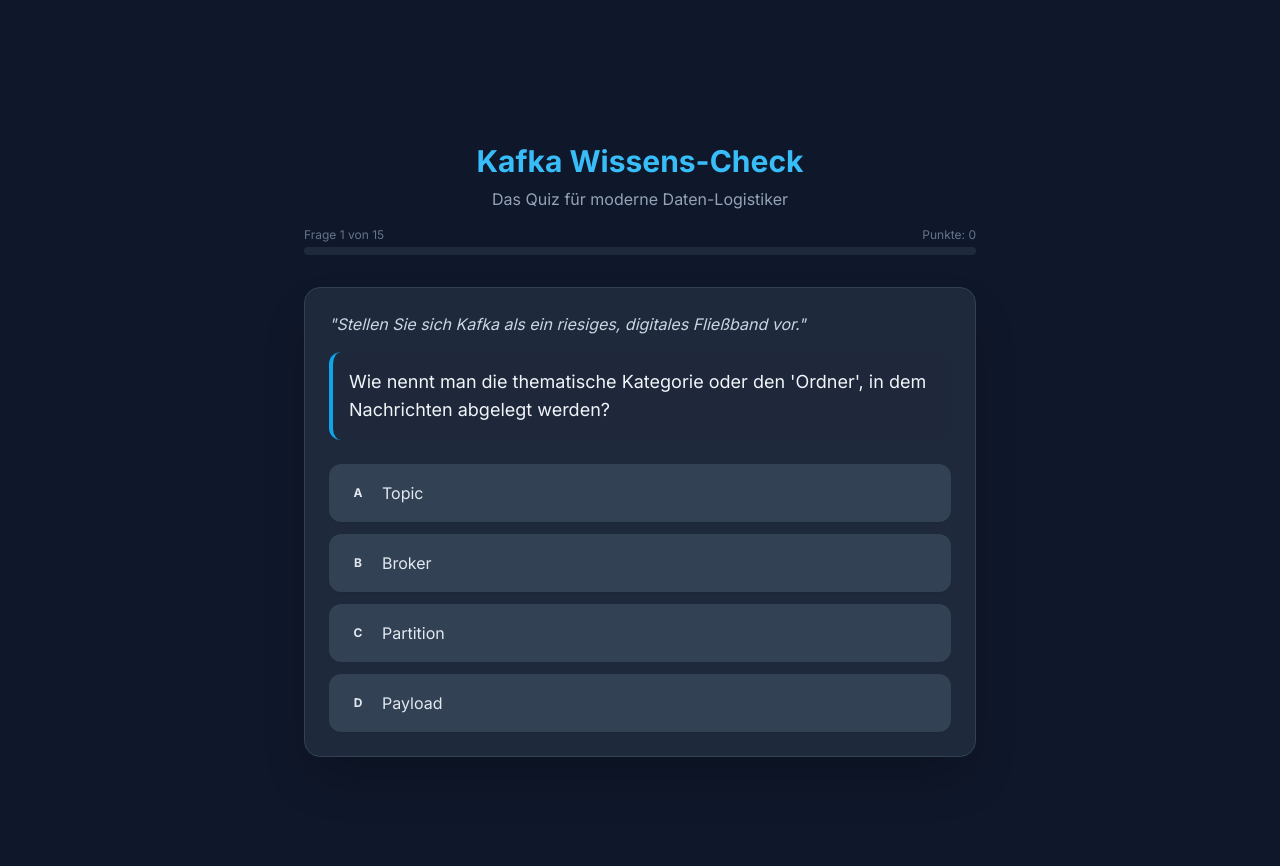
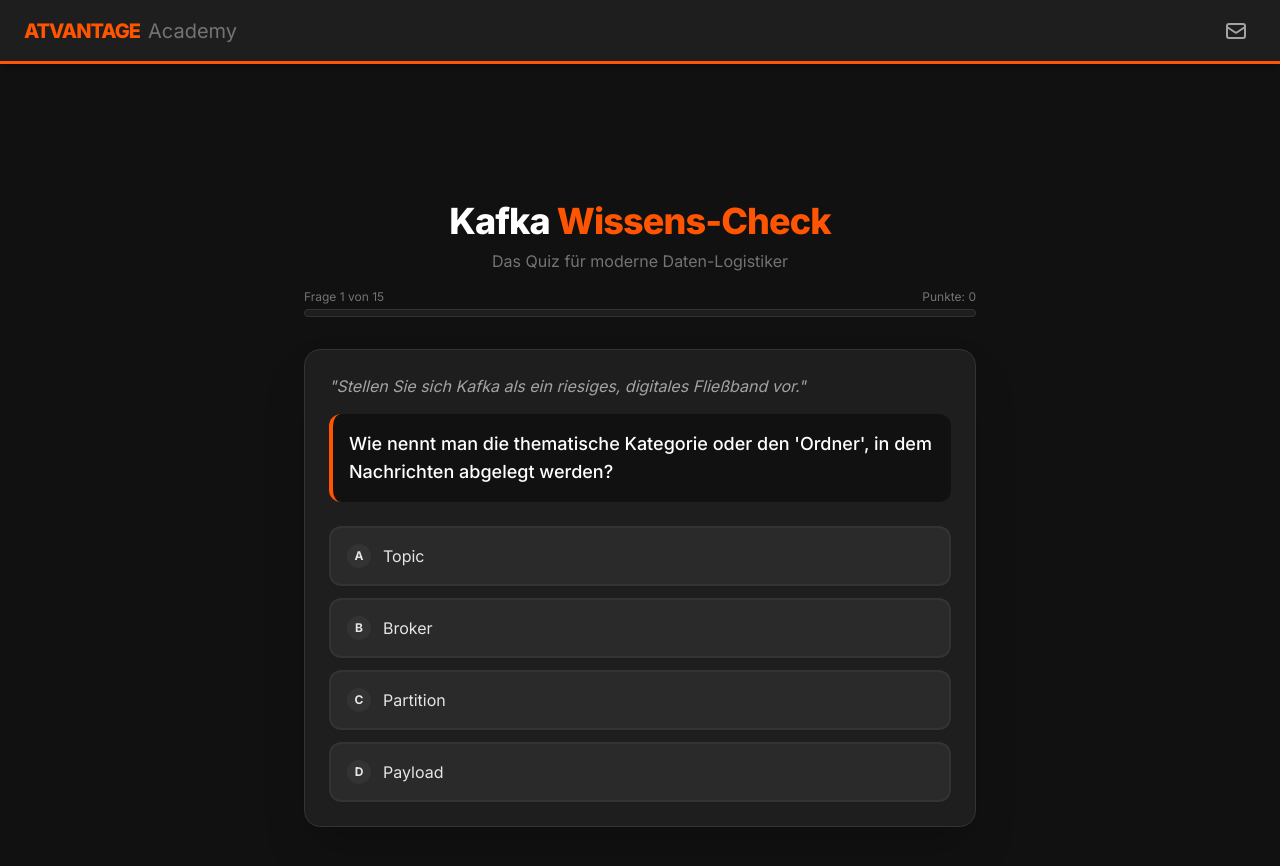
Before and after one commit to ueberfuhr-trainings/kafka-materials, a Jekyll site: the page quiz/concepts.html, which Jekyll copies as it is, in a window 1280 px wide and 900 px high. Shown: the top 866 px of the window. Built offline with Jekyll 4.4.1, drawn with Linux system fonts in a browser that asks for light colours; nearby versions of some CDN libraries.

Commit message:
Refine Kafka quiz UI with updated styling and branding for ATVANTAGE Academy, add top navigation bar and email contact functionality

```diff
--- a/quiz/concepts.html
+++ b/quiz/concepts.html
@@ -3,99 +3,201 @@
 <head>
   <meta charset="UTF-8">
   <meta name="viewport" content="width=device-width, initial-scale=1.0">
-  <title>Kafka Grundlagen Quiz</title>
+  <title>Kafka Grundlagen Quiz - ATVANTAGE Academy</title>
   <script src="https://cdn.tailwindcss.com"></script>
   <style>
-    @import url('https://fonts.googleapis.com/css2?family=Inter:wght@300;400;600;700&display=swap');
+    @import url('https://fonts.googleapis.com/css2?family=Inter:wght@400;500;600;700;800&display=swap');
 
     body {
       font-family: 'Inter', sans-serif;
-      background-color: #0f172a;
-      color: #f1f5f9;
+      background-color: #111111;
+      color: #eeeeee;
+    }
+
+    .academy-header {
+      background-color: #1e1e1e;
+      border-bottom: 3px solid #ff5401;
+      box-shadow: 0 4px 6px -1px rgba(0, 0, 0, 0.3);
     }
 
     .quiz-card {
-      background-color: #1e293b;
-      border: 1px solid #334155;
+      background-color: #1e1e1e;
+      border: 1px solid #333333;
       transition: all 0.3s ease;
     }
 
     .option-btn {
-      background-color: #334155;
-      border: 2px solid transparent;
+      background-color: #2a2a2a;
+      border: 2px solid #333333;
       transition: all 0.2s ease;
       text-align: left;
     }
 
     .option-btn:hover:not(:disabled) {
-      background-color: #475569;
-      border-color: #64748b;
+      background-color: #333333;
+      border-color: #444444;
     }
 
     .option-btn.correct {
-      background-color: #065f46;
-      border-color: #10b981;
+      background-color: #14532d;
+      border-color: #22c55e;
     }
 
     .option-btn.wrong {
-      background-color: #7f1d1d;
-      border-color: #ef4444;
+      background-color: #431407;
+      border-color: #ff5401;
     }
 
     .code-block {
-      background-color: #020617;
+      background-color: #000000;
       font-family: 'Courier New', Courier, monospace;
+      border: 1px solid #333333;
+    }
+
+    .email-hover-bridge::before {
+      content: '';
+      position: absolute;
+      top: -20px;
+      left: 0;
+      right: 0;
+      height: 20px;
+      background: transparent;
     }
   </style>
 </head>
-<body class="min-h-screen flex items-center justify-center p-4">
+<body>
+
+<!-- Academy Top Bar -->
+<nav class="academy-header sticky top-0 z-40 w-full px-6 h-16 flex items-center justify-between">
+  <div class="flex items-center gap-2">
+    <span class="text-xl font-black tracking-tighter text-[#ff5401]">ATVANTAGE</span>
+    <span class="text-xl font-light text-neutral-500">Academy</span>
+  </div>
+  <div class="flex items-center gap-4">
+    <div class="relative group">
+      <button id="email-btn" class="p-2 text-neutral-400 hover:text-[#ff5401] transition-colors"
+              title="E-Mail Kontakt">
+        <svg xmlns="http://www.w3.org/2000/svg" class="h-6 w-6" fill="none" viewBox="0 0 24 24"
+             stroke="currentColor">
+          <path stroke-linecap="round" stroke-linejoin="round" stroke-width="2"
+                d="M3 8l7.89 5.26a2 2 0 002.22 0L21 8M5 19h14a2 2 0 002-2V7a2 2 0 00-2-2H5a2 2 0 00-2 2v10a2 2 0 002 2z"/>
+        </svg>
+      </button>
+      <div class="absolute right-0 top-10 hidden group-hover:flex items-center gap-3 bg-[#2a2a2a] border border-[#333333] p-2 px-3 rounded-lg shadow-2xl z-50 email-hover-bridge">
+        <a id="email-link-display" href="#"
+           class="text-sm font-medium text-slate-300 hover:text-[#ff5401] transition-colors underline decoration-dotted underline-offset-4 decoration-slate-600">academy@atvantage.com</a>
+        <button id="copy-email-sub-btn"
+                class="bg-[#ff5401] hover:bg-[#e64a00] p-1.5 rounded transition-colors text-[#111111]"
+                title="Kopieren">
+          <svg id="copy-icon" xmlns="http://www.w3.org/2000/svg" class="h-4 w-4" fill="none"
+               viewBox="0 0 24 24" stroke="currentColor">
+            <path stroke-linecap="round" stroke-linejoin="round" stroke-width="2"
+                  d="M8 5H6a2 2 0 00-2 2v12a2 2 0 002 2h10a2 2 0 002-2v-1M8 5a2 2 0 002 2h2a2 2 0 002-2M8 5a2 2 0 012-2h2a2 2 0 012 2m0 0h2a2 2 0 012 2v3m2 4H10m0 0l3-3m-3 3l3 3"/>
+          </svg>
+          <svg id="check-icon" xmlns="http://www.w3.org/2000/svg" class="h-4 w-4 hidden" fill="none"
+               viewBox="0 0 24 24" stroke="currentColor">
+            <path stroke-linecap="round" stroke-linejoin="round" stroke-width="2" d="M5 13l4 4L19 7"/>
+          </svg>
+        </button>
+      </div>
+    </div>
+  </div>
+</nav>
+
+<div class="w-full min-h-screen flex items-center justify-center p-4 md:p-8">
 
 <div id="quiz-container" class="w-full max-w-2xl">
   <!-- Header -->
   <div class="mb-8 text-center">
-    <h1 class="text-3xl font-bold text-sky-400 mb-2">Kafka Wissens-Check</h1>
-    <p class="text-slate-400">Das Quiz für moderne Daten-Logistiker</p>
-    <div class="mt-4 flex justify-between items-center text-xs text-slate-500 mb-1">
+    <h1 class="text-4xl font-extrabold text-white mb-2 tracking-tight">Kafka <span class="text-[#ff5401]">Wissens-Check</span></h1>
+    <p class="text-neutral-500">Das Quiz für moderne Daten-Logistiker</p>
+    <div class="mt-4 flex justify-between items-center text-xs text-neutral-500 mb-1">
       <span id="question-counter">Frage 1 von 15</span>
       <span id="score-counter">Punkte: 0</span>
     </div>
-    <div class="h-2 w-full bg-slate-800 rounded-full overflow-hidden">
-      <div id="progress-bar" class="h-full bg-sky-500 transition-all duration-500" style="width: 0%"></div>
+    <div class="h-2 w-full bg-[#1e1e1e] rounded-full overflow-hidden border border-[#333333]">
+      <div id="progress-bar" class="h-full bg-[#ff5401] transition-all duration-500" style="width: 0%"></div>
     </div>
   </div>
 
   <!-- Question Card -->
   <div id="question-card" class="quiz-card p-6 rounded-2xl shadow-2xl">
     <div id="question-content">
-      <!-- Content will be injected here -->
     </div>
 
     <div id="options-container" class="space-y-3 mt-6">
-      <!-- Options will be injected here -->
     </div>
 
     <div id="feedback" class="mt-6 p-4 rounded-lg hidden border-l-4">
-      <!-- Feedback text -->
     </div>
 
     <button id="next-btn"
-            class="mt-6 w-full py-3 bg-sky-600 hover:bg-sky-500 font-semibold rounded-xl transition-colors hidden">
+            class="mt-6 w-full py-3 bg-[#ff5401] hover:bg-[#e64a00] font-semibold rounded-xl transition-colors hidden text-white">
       Nächste Frage
     </button>
   </div>
 
   <!-- Result Screen -->
   <div id="result-screen" class="quiz-card p-8 rounded-2xl shadow-2xl text-center hidden">
-    <h2 class="text-4xl font-bold text-sky-400 mb-4">Training beendet!</h2>
+    <h2 class="text-4xl font-extrabold text-white mb-4">Training <span class="text-[#ff5401]">beendet!</span></h2>
     <p id="final-score" class="text-xl mb-6"></p>
-    <div id="score-interpretation" class="mb-8 text-slate-400"></div>
-    <button onclick="location.reload()" class="px-8 py-3 bg-sky-600 hover:bg-sky-500 font-semibold rounded-xl">
+    <div id="score-interpretation" class="mb-8 text-neutral-400"></div>
+    <button onclick="location.reload()" class="px-8 py-3 bg-[#ff5401] hover:bg-[#e64a00] font-semibold rounded-xl text-white transition-colors">
       Quiz neu starten
     </button>
   </div>
 </div>
 
+</div>
+
 <script>
+  function getAcademyEmail() {
+    const part1 = 'academy';
+    const part2 = 'atvantage.com';
+    return part1 + '@' + part2;
+  }
+
+  // E-Mail Anzeige initialisieren
+  const emailLink = document.getElementById('email-link-display');
+  emailLink.innerText = getAcademyEmail();
+
+  // E-Mail Logik (Header Button)
+  document.getElementById('email-btn').onclick = function () {
+    window.location.href = 'mailto:' + getAcademyEmail();
+  };
+
+  // E-Mail Logik (Popup Link)
+  emailLink.onclick = function (e) {
+    e.preventDefault();
+    window.location.href = 'mailto:' + getAcademyEmail();
+  };
+  emailLink.onmouseenter = function () {
+    this.href = 'mailto:' + getAcademyEmail();
+  };
+
+  // E-Mail Kopieren
+  document.getElementById('copy-email-sub-btn').onclick = function () {
+    const email = getAcademyEmail();
+    const temp = document.createElement('textarea');
+    temp.value = email;
+    document.body.appendChild(temp);
+    temp.select();
+    try {
+      document.execCommand('copy');
+      const copyIcon = document.getElementById('copy-icon');
+      const checkIcon = document.getElementById('check-icon');
+      copyIcon.classList.add('hidden');
+      checkIcon.classList.remove('hidden');
+      setTimeout(() => {
+        copyIcon.classList.remove('hidden');
+        checkIcon.classList.add('hidden');
+      }, 2000);
+    } catch (err) {
+      console.error('Kopieren fehlgeschlagen');
+    }
+    document.body.removeChild(temp);
+  };
+
   const questions = [
     {
       description: "Stellen Sie sich Kafka als ein riesiges, digitales Fließband vor.",
@@ -431,14 +533,14 @@
     scoreCounter.innerText = `Punkte: ${score}`;
 
     let html = `
-                <p class="text-slate-300 mb-4 italic">"${q.description}"</p>
-                <div class="bg-slate-800/50 p-4 rounded-xl border-l-4 border-sky-500 mb-6">
-                    <p class="text-lg font-medium text-slate-100">${q.question}</p>
+                <p class="text-neutral-400 mb-4 italic">"${q.description}"</p>
+                <div class="bg-[#111111] p-4 rounded-xl border-l-4 border-[#ff5401] mb-6">
+                    <p class="text-lg font-medium text-white">${q.question}</p>
                 </div>
             `;
 
     if (q.code) {
-      html += `<pre class="code-block p-4 rounded-lg text-sm text-green-400 mb-6 border border-slate-700 overflow-x-auto shadow-inner">${q.code}</pre>`;
+      html += `<pre class="code-block p-4 rounded-lg text-sm text-green-400 mb-6 overflow-x-auto shadow-inner">${q.code}</pre>`;
     }
 
     questionContent.innerHTML = html;
@@ -446,10 +548,10 @@
 
     q.options.forEach((opt, index) => {
       const btn = document.createElement('button');
-      btn.className = 'option-btn w-full p-4 rounded-xl text-slate-200 shadow-sm border border-slate-700/50 hover:translate-x-1';
+      btn.className = 'option-btn w-full p-4 rounded-xl text-neutral-200 shadow-sm hover:translate-x-1';
       btn.innerHTML = `
                     <div class="flex items-start gap-3">
-                        <span class="flex-none w-6 h-6 rounded-full bg-slate-700 flex items-center justify-center text-xs font-bold">${String.fromCharCode(65 + index)}</span>
+                        <span class="flex-none w-6 h-6 rounded-full bg-[#333333] flex items-center justify-center text-xs font-bold">${String.fromCharCode(65 + index)}</span>
                         <span>${opt.text}</span>
                     </div>
                 `;
```
Also changed, not shown: other parts of quiz/concepts.html (+1 -1 lines).
